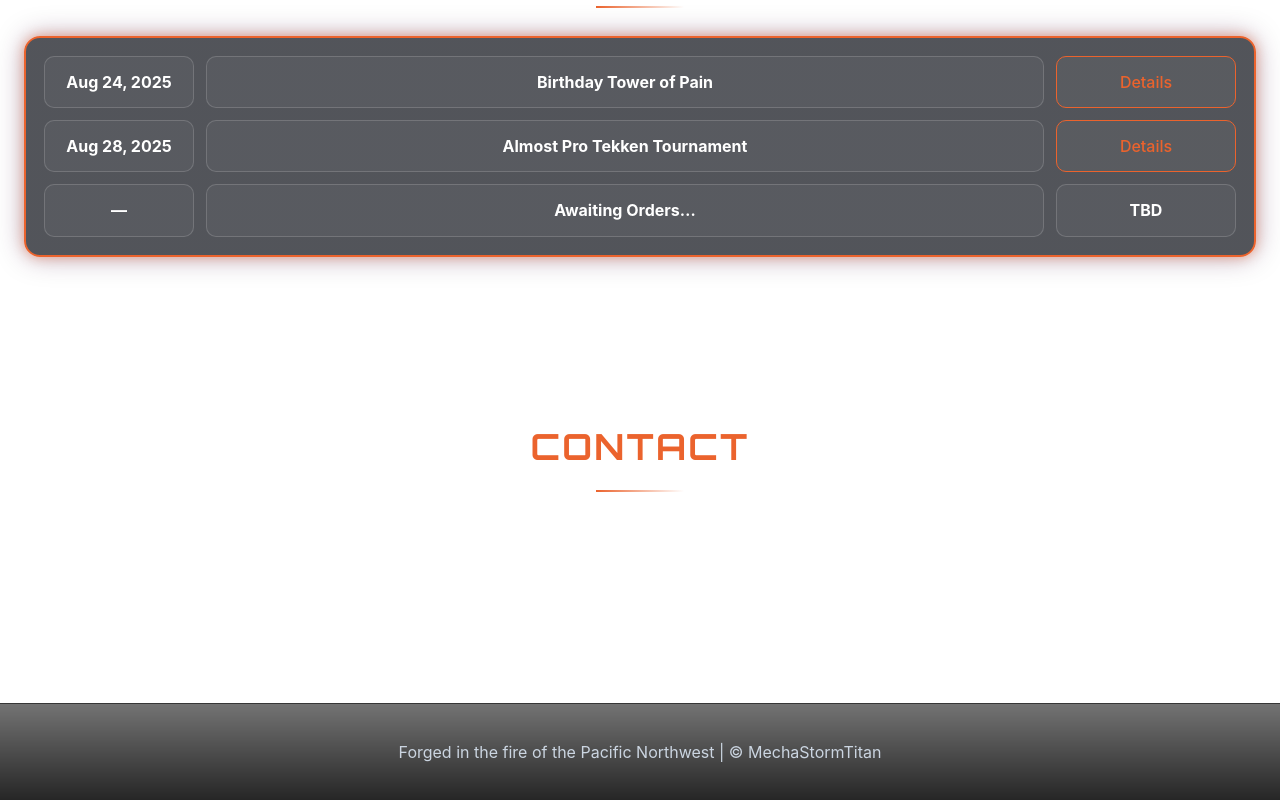
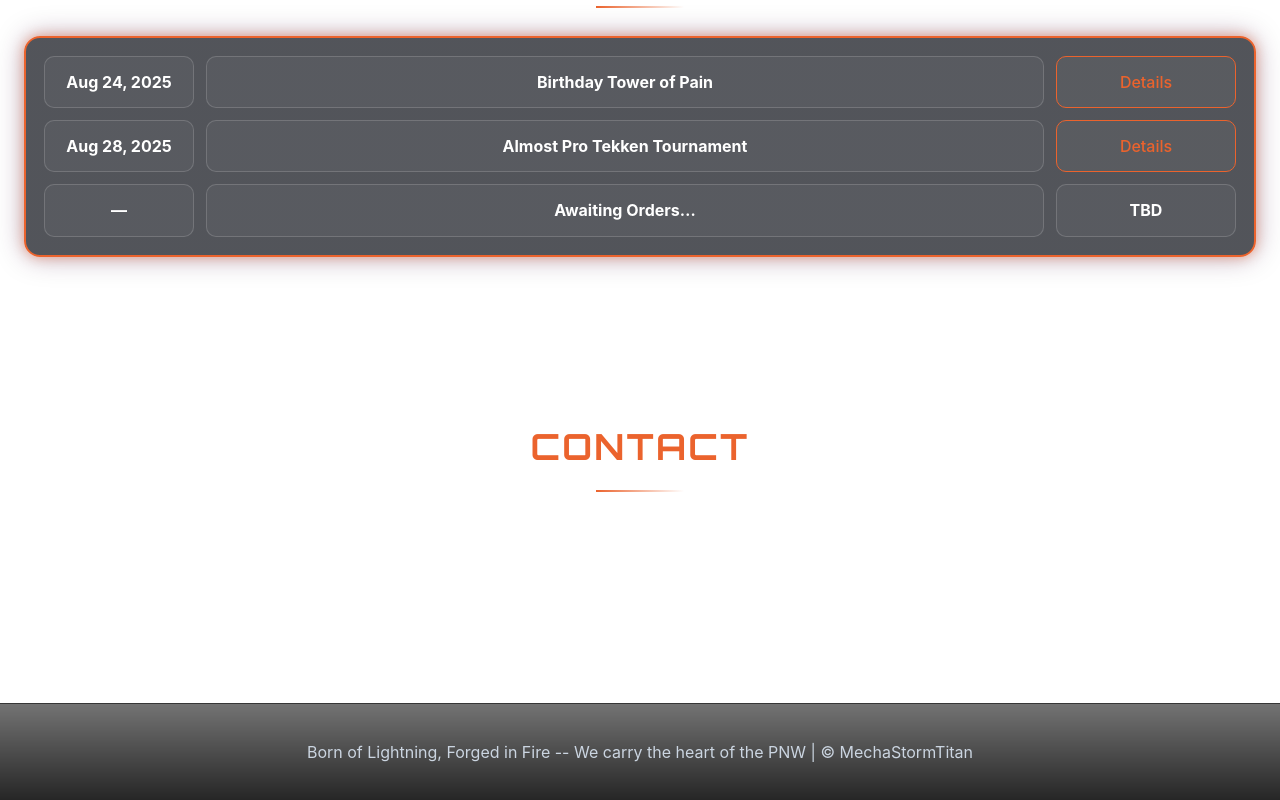
Before and after one commit to imriven/mst-quick-website, a React (Vite) app: page / in a window 1280 px wide. Shown: the part 2188-2988 px from the top of the page. Built offline with nearby package versions, Linux system fonts and the light colour scheme.

Commit message:
Updated Footer

```diff
--- a/src/App.jsx
+++ b/src/App.jsx
@@ -426,7 +426,7 @@ export default function App() {
         </div>
       </Section>
 
-      <Footer>Forged in the fire of the Pacific Northwest | © MechaStormTitan</Footer>
+      <Footer>Born of Lightning, Forged in Fire -- We carry the heart of the PNW | © MechaStormTitan</Footer>
     </>
   );
 }
```
